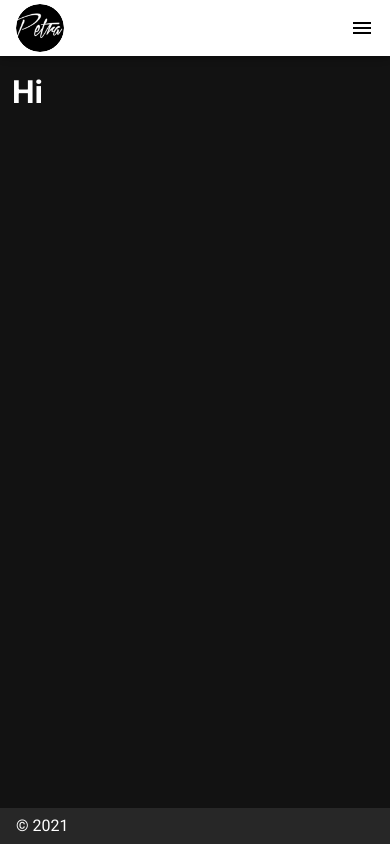
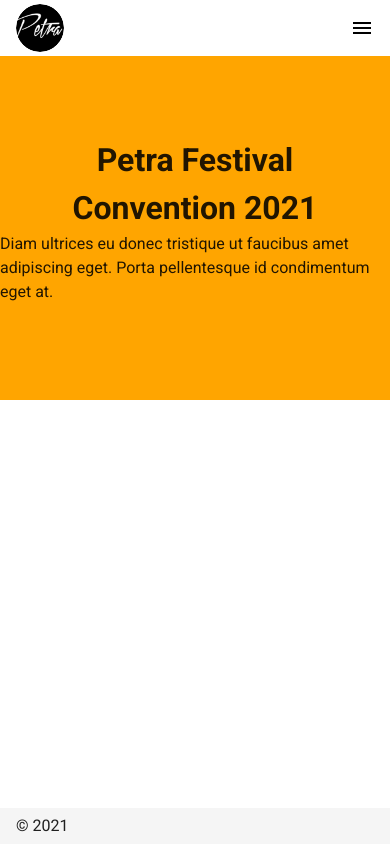
Before and after one commit to pemeraldy/2021-fest, a Nuxt app: page / in a window 390 px wide. Built offline with nearby package versions, Linux system fonts and the light colour scheme.

Commit message:
hero setups

```diff
--- /dev/null
+++ b/components/Hero.vue
@@ -0,0 +1,26 @@
+<template>
+  <div class="hero d-flex flex-column align-center justify-center">
+    <h1>Petra Festival</h1>
+    <h1>Convention 2021</h1>
+    <p>
+      Diam ultrices eu donec tristique ut faucibus amet adipiscing eget. Porta
+      pellentesque id condimentum eget at.
+    </p>
+  </div>
+</template>
+
+<script>
+export default {}
+</script>
+
+<style scoped>
+.hero {
+  width: 100%;
+  background: orange;
+}
+@media screen and (max-width: 440px) {
+  .hero {
+    height: 344px;
+  }
+}
+</style>
--- a/layouts/default.vue
+++ b/layouts/default.vue
@@ -13,12 +13,12 @@
     </div>
 
     <v-main>
-      <v-container>
+      <v-container fluid>
         <Nuxt />
       </v-container>
     </v-main>
 
-    <v-footer :absolute="!fixed" app>
+    <v-footer app>
       <span>&copy; {{ new Date().getFullYear() }}</span>
     </v-footer>
   </v-app>
@@ -30,22 +30,7 @@ export default {
     return {
       clipped: false,
       drawer: false,
-      fixed: false,
-      items: [
-        {
-          icon: 'mdi-apps',
-          title: 'Welcome',
-          to: '/',
-        },
-        {
-          icon: 'mdi-chart-bubble',
-          title: 'Inspire',
-          to: '/inspire',
-        },
-      ],
-      miniVariant: false,
-      right: true,
-      rightDrawer: false,
+
       title: 'Petra',
     }
   },
--- a/nuxt.config.js
+++ b/nuxt.config.js
@@ -47,7 +47,7 @@ export default {
   vuetify: {
     customVariables: ['~/assets/variables.scss'],
     theme: {
-      dark: true,
+      dark: false,
       themes: {
         dark: {
           primary: colors.blue.darken2,
--- a/pages/index.vue
+++ b/pages/index.vue
@@ -1,7 +1,8 @@
 <template>
   <v-row justify="center" align="center">
-    <v-col cols="12">
-      <h1>Hi</h1>
-    </v-col>
+    <!-- <v-col cols="12"> -->
+    <Hero />
+    <!-- </v-col> -->
   </v-row>
 </template>
+<style scoped></style>
```
